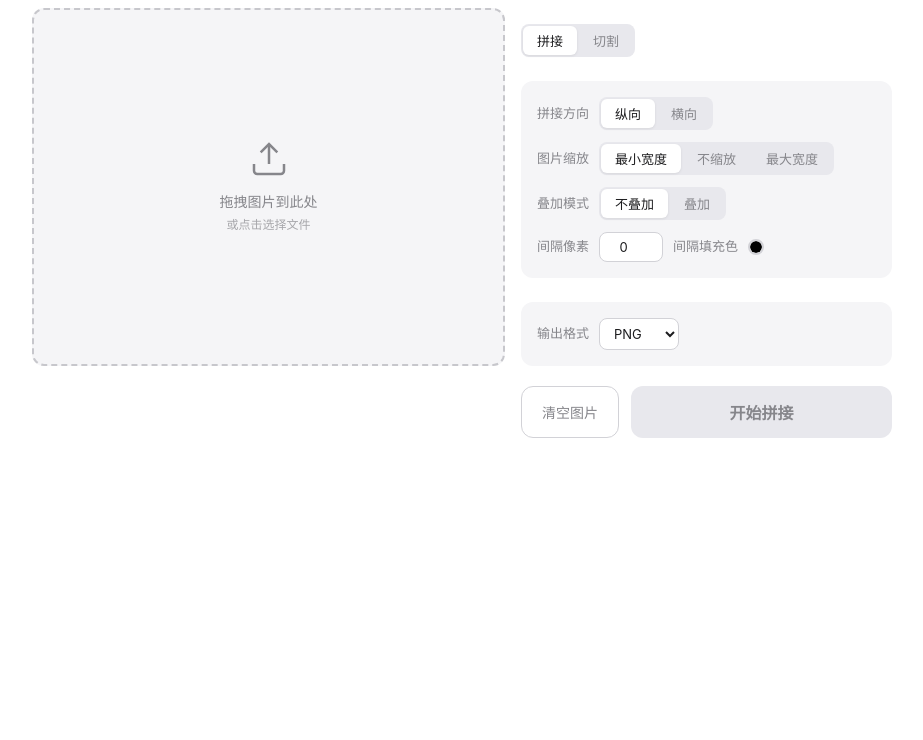
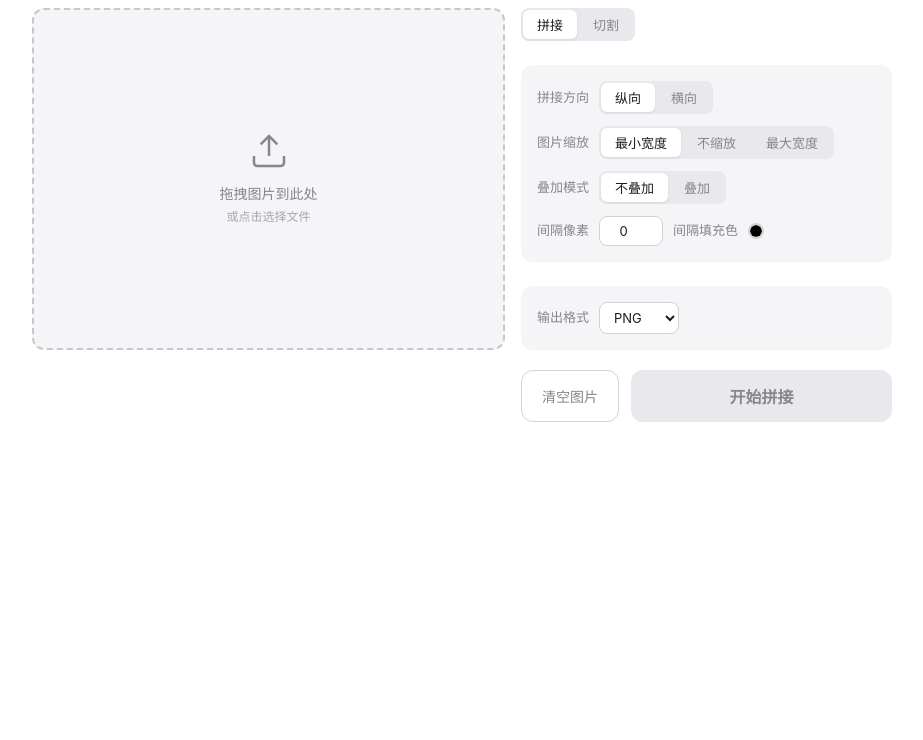
Before and after one commit to ReRokutosei/ChimeraWeb, a website built with Vite: page index.html in a window 1280 px wide. Shown: the part 60-800 px from the top of the page, without its empty margins (178-1101 px from the left). Built offline with nearby package versions, Linux system fonts and the light colour scheme.

Commit message:
fix: 桌面端顶部不对齐

```diff
--- a/src/style.css
+++ b/src/style.css
@@ -238,10 +238,6 @@ input[type="number"]:focus {
 }
 
 /* ─── Mode Section ─── */
-
-.mode-section {
-  margin-top: 16px;
-}
 
 /* ─── Params Card ─── */
 
```
